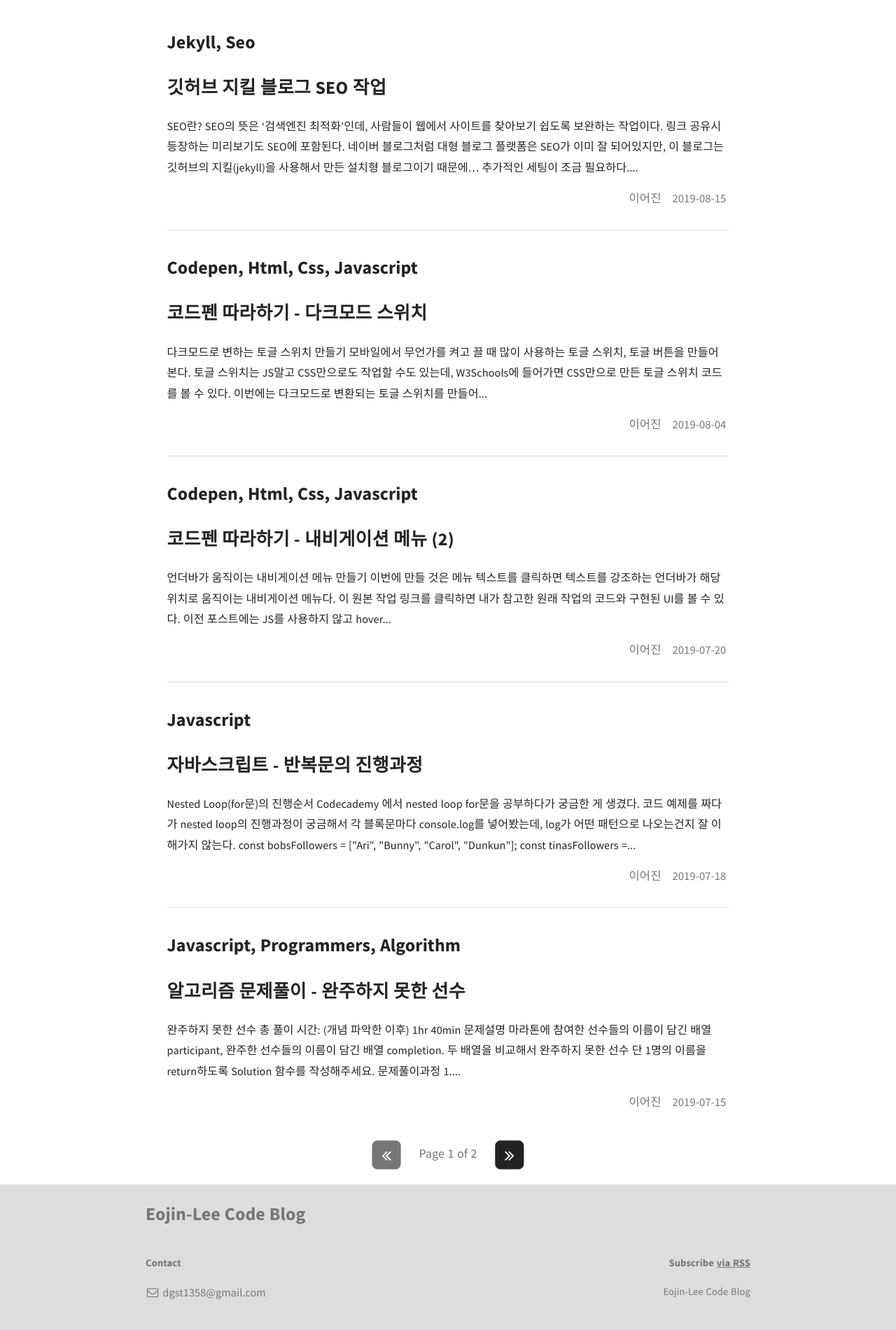
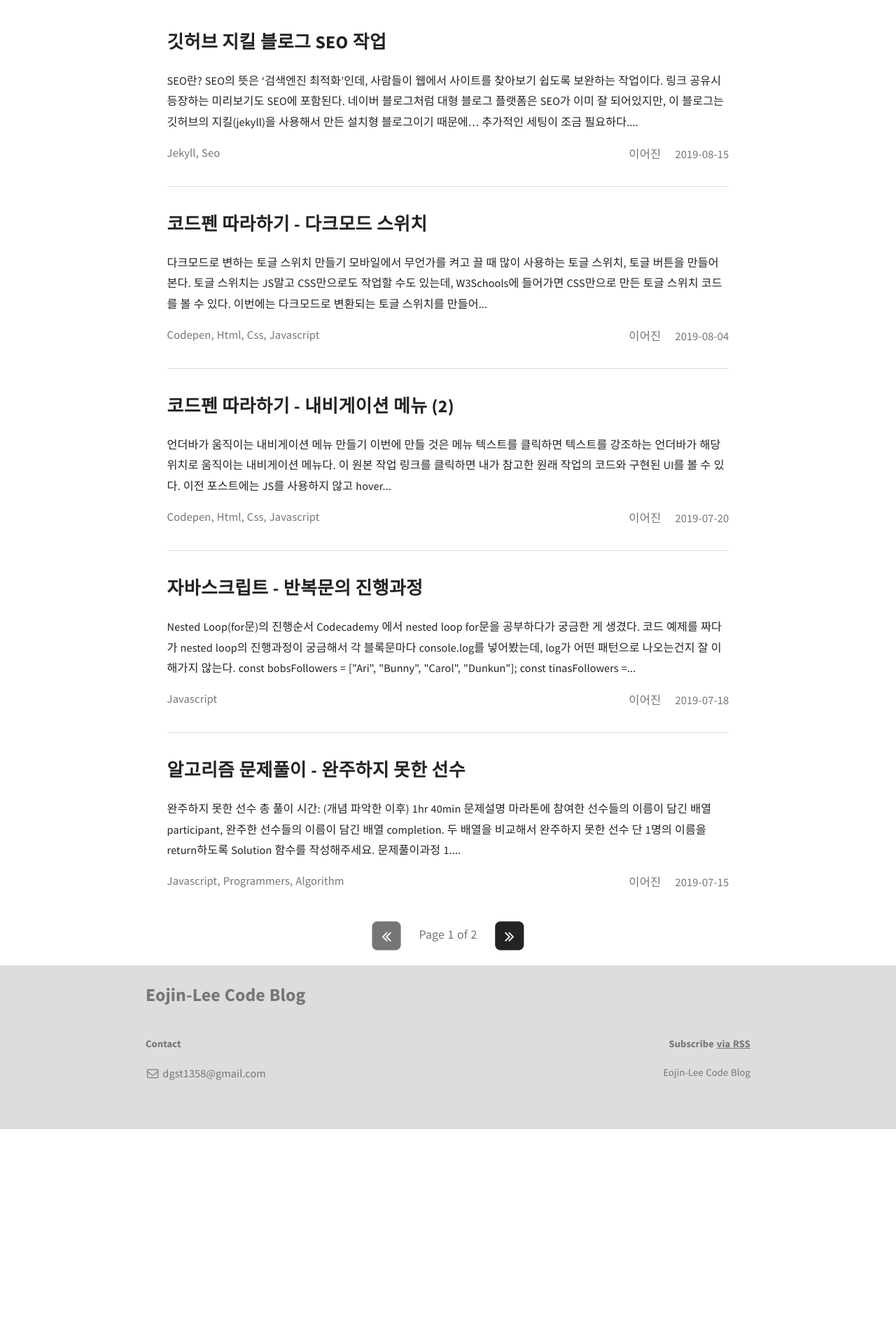
Before and after one commit to Eojin-Lee/Eojin-Lee.github.io, a Jekyll site: the page built from index.html, in a window 1280 px wide. Shown: the part 306-2206 px from the top of the page at 70% size. Built offline with Jekyll 4.4.1, drawn with Linux system fonts in a browser that asks for light colours; nearby versions of some CDN libraries; the list of posts is cut into pages by our own code; after the commit the page ends 1919 px from its top, so only the background shows below that.

Commit message:
[CSS Style] Change main posts layout 2

```diff
--- a/_includes/item.html
+++ b/_includes/item.html
@@ -4,19 +4,21 @@
 	</h2>
 	<p>{{ post.content | strip_html | truncatewords: 40 }}</p>
     <section class="post-meta">
-		<div class="post-tags">
+		<span class="post-tags meta-left">
 		{% if post.tags %}{% for tag in post.tags %}
 			<a href="{{ site.baseurl }}/tags/{{ tag }}">{{ tag | capitalize }}</a>{% if forloop.last == false %}, {% endif %}
 		{% endfor %}{% endif %}
-		</div>
-		<div class="post-author">
+		</span>
+		<div class="meta-right">
+			<span class="post-author">
 			{% if post.authors %}
 			{% for author in site.authors %}
 				{% if post.authors == author.name %}
 				<a href="{{ site.baseurl }}/authors/{{ author.name }}">{{ author.koname }}</a>
 				{% endif %}
 			{% endfor %}{% endif %}
+			</span>
+			<span class="post-date">{{ post.date | date: "%Y-%m-%d" }}</span>
 		</div>
-		<div class="post-date">{{ post.date | date: "%Y-%m-%d" }}</div>
 	</section>
 </li>
--- a/_sass/_layout.scss
+++ b/_sass/_layout.scss
@@ -209,35 +209,36 @@ pre code.hljs {
 		h2 {
 			font-size: modular-scale(2);
 		}
-	}
 		.post-meta {
 			@include outer-container;
 			// padding: 1em 0;
+			span {
 				font-weight: 400;
 				font-size: 0.92em;
 				color: $medium-gray;
-		.post-tags {
+				width: auto;
+			}
+			.meta-left {
 				float: left;
-			width: auto;
-			a {
+			}
+			.meta-right {
+				float: right;
+			}
+			.post-tags > a {
 				font-weight: 400;
 				color: $medium-gray;
-			}
-			a:hover {
-				color: $dark-gray;;
+				&:hover {
+					color: $dark-gray;
 				}
 			}
-		.post-date, .post-author {
-			float: right;
-			text-align: right;
+			.post-date {
 				margin-left: $em-base;
 			}
-		.post-author {
-			a {
+			.post-author > a {
 				color: $medium-gray;
+				&:hover {
+					color: $dark-gray;
 				}
-			a:hover {
-				color: $dark-gray;;
 			}
 		}
 	}
--- a/index.html
+++ b/index.html
@@ -14,30 +14,7 @@ layout: default
 <div class="wrapper">
 <ul class="post-list">
   {% for post in paginator.posts %}
-  <li>
-    <h3 class="post-tags">
-      {% if post.tags %}{% for tag in post.tags %}
-        <a href="{{ site.baseurl }}/tags/{{ tag }}">{{ tag | capitalize }}</a>{% if forloop.last == false %}, {% endif %}
-      {% endfor %}{% endif %}
-    </h3>
-    <h2>
-      <a class="post-link" href="{{ post.url | prepend: site.baseurl }}">{{ post.title }}</a>
-    </h2>
-    <section class="post-excerpt" itemprop="description">
-      <p>{{ post.content | strip_html | truncatewords: 40 }}</p>
-    </section>
-    <section class="post-meta">
-      <div class="post-date">{{ post.date | date: "%Y-%m-%d" }}</div>
-      <div class="post-author">
-      {% if post.authors %}
-      {% for author in site.authors %}
-        {% if post.authors == author.name %}
-        <a href="{{ site.baseurl }}/authors/{{ author.name }}">{{ author.koname }}</a>
-        {% endif %}
-      {% endfor %}{% endif %}
-      </div>
-    </section>
-  </li>
+    {% include item.html %}
   {% if forloop.last == false %}
   <hr>
   {% endif %}
```
Lines whose indentation alone changed are shown as unchanged.
